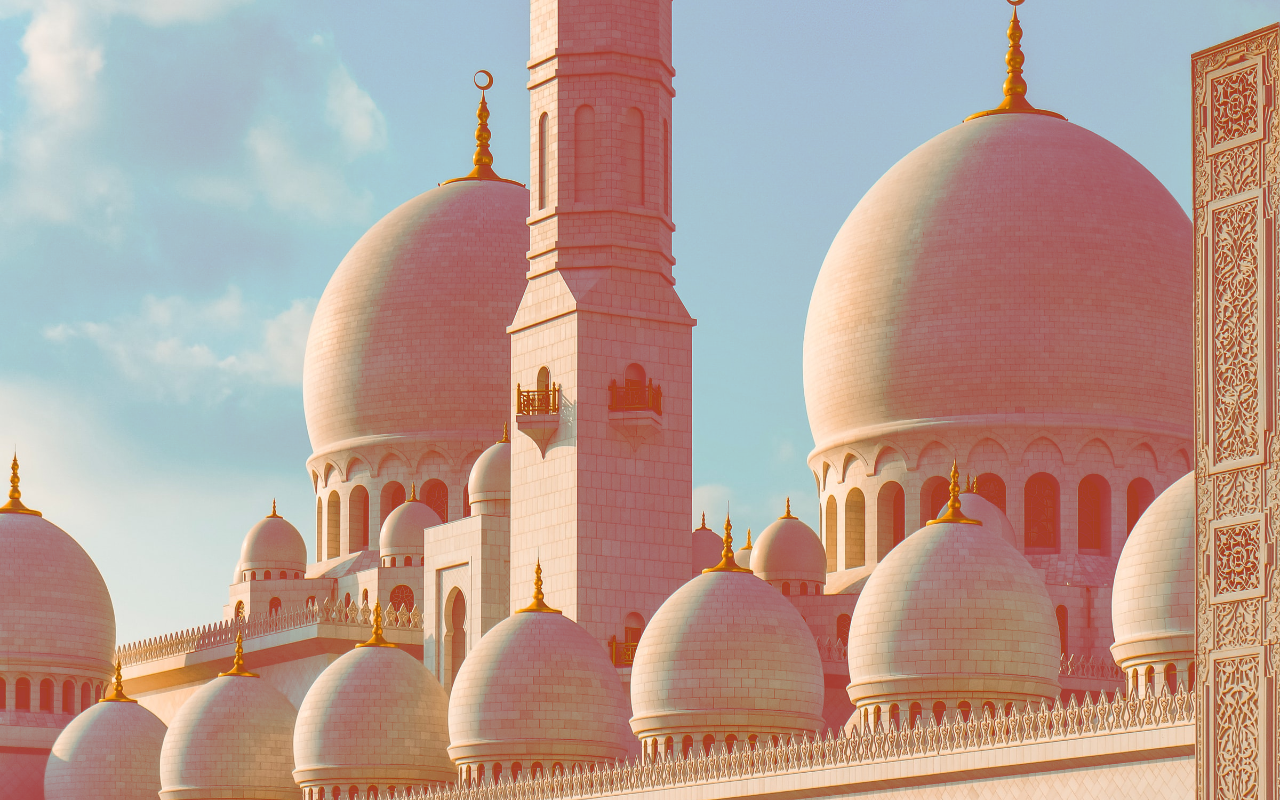
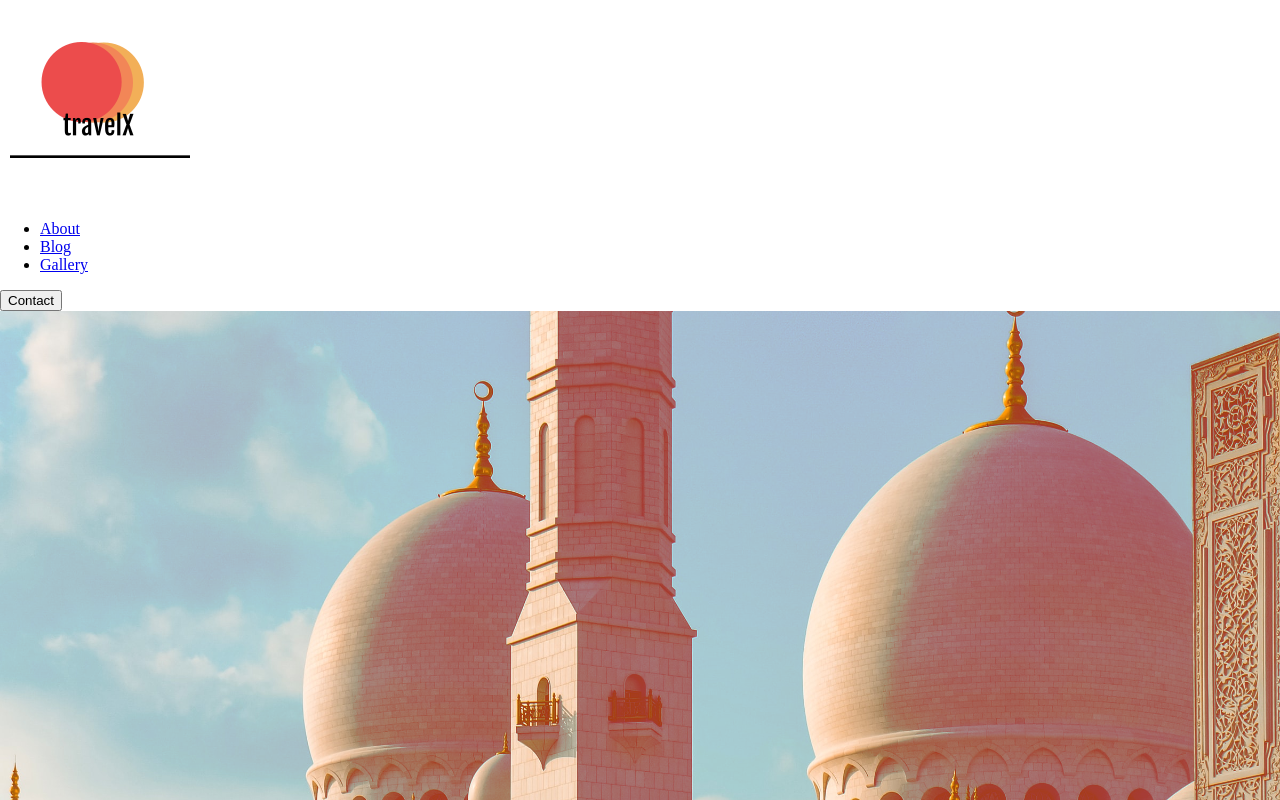
Before and after one commit to LINDGRENBA/travel-landing-page, a plain HTML site: page index.html in a window 1280 px wide. Shown: the top 800 px of the page. Drawn offline with Linux system fonts and the light colour scheme.

Commit message:
Add header with navbar.

```diff
--- a/index.html
+++ b/index.html
@@ -7,6 +7,17 @@
   <title>TravelX Blog</title>
 </head>
 <body>
+  <header>
+    <img class="logo" src="images/logo.png" alt="travelX logo">
+    <nav>
+      <ul class="nav__links">
+        <li><a href="#">About</a></li>
+        <li><a href="#">Blog</a></li>
+        <li><a href="#">Gallery</a></li>
+      </ul>
+      <a href="#" class="cta"><button>Contact</button></a>
+    </nav>
+  </header>
   <div class="blended-img">
 
   </div>
```
